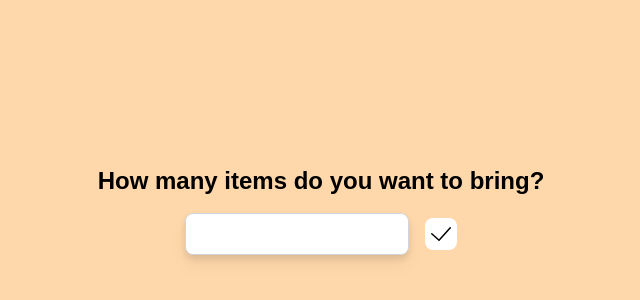
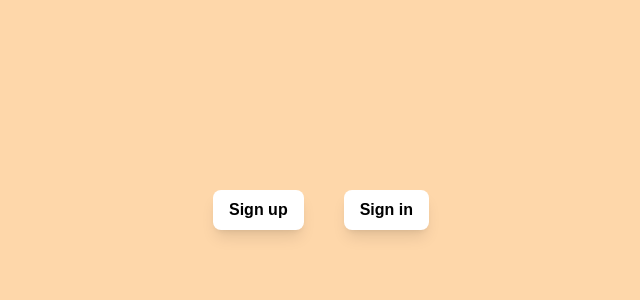
Before and after one commit to Farbubby/pick-em, a Next.js app: page / in a window 1280 px wide. Shown: the part 190-490 px from the top of the page, without its empty margins (319-959 px from the left). Built offline with nearby package versions, Linux system fonts and the light colour scheme.

Commit message:
Sign in and sign up page and logic

```diff
--- a/package.json
+++ b/package.json
@@ -16,6 +16,7 @@
     "@radix-ui/react-slot": "^1.1.1",
     "@supabase/supabase-js": "^2.47.10",
     "@tanstack/react-query": "^5.62.16",
+    "argon2": "^0.41.1",
     "class-variance-authority": "^0.7.1",
     "clsx": "^2.1.1",
     "lucide-react": "^0.469.0",
--- /dev/null
+++ b/src/app/api/sign-in/route.ts
@@ -0,0 +1,83 @@
+import { z } from "zod";
+import { NextRequest, NextResponse } from "next/server";
+import { cookies } from "next/headers";
+import { supabase } from "@/lib/supabase";
+import argon2 from "argon2";
+
+const schema = z.object({
+  email: z.string().email().min(1, "This field is empty"),
+  password: z.string().min(1, "This field is empty"),
+});
+
+export async function POST(req: NextRequest) {
+  const body = (await req.json()) as {
+    data: { [key: string]: string };
+  };
+
+  const { data } = body;
+
+  const input = schema.safeParse(data);
+
+  if (!input.success) {
+    const error = input.error.flatten();
+    console.log(error);
+
+    return NextResponse.json({
+      status: 400,
+      result: {
+        error: {
+          fieldError: {
+            email: error.fieldErrors.email?.[0],
+            password: error.fieldErrors.password?.[0],
+          },
+        },
+      },
+    });
+  }
+
+  const { email, password } = data;
+
+  const user = await supabase.from("user").select("*").eq("email", email);
+
+  if (user.data?.length === 0) {
+    return NextResponse.json({
+      status: 400,
+      result: {
+        error: {
+          server: "Email or password is incorrect",
+        },
+      },
+    });
+  }
+
+  const samePassword = await argon2.verify(user.data?.[0].password, password);
+
+  if (!samePassword) {
+    return NextResponse.json({
+      status: 400,
+      result: {
+        error: {
+          server: "Email or password is incorrect",
+        },
+      },
+    });
+  }
+
+  const token = crypto.getRandomValues(new Uint8Array(16)).join("");
+
+  await supabase
+    .from("user")
+    .update({
+      token,
+    })
+    .eq("email", email);
+
+  (await cookies()).set("user-token", token);
+
+  return NextResponse.json({
+    status: 200,
+    result: {
+      success: "Sign in successful",
+    },
+  });
+}
--- /dev/null
+++ b/src/app/api/sign-up/route.ts
@@ -0,0 +1,59 @@
+import { z } from "zod";
+import { NextRequest, NextResponse } from "next/server";
+import { cookies } from "next/headers";
+import { supabase } from "@/lib/supabase";
+import argon2 from "argon2";
+
+const schema = z.object({
+  email: z.string().email().min(1, "This field is empty"),
+  password: z.string().min(1, "This field is empty"),
+});
+
+export async function POST(req: NextRequest) {
+  const body = (await req.json()) as {
+    data: { [key: string]: string };
+  };
+
+  const { data } = body;
+
+  const input = schema.safeParse(data);
+
+  if (!input.success) {
+    const error = input.error.flatten();
+    console.log(error);
+
+    return NextResponse.json({
+      status: 400,
+      result: {
+        error: {
+          fieldError: {
+            email: error.fieldErrors.email?.[0],
+            password: error.fieldErrors.password?.[0],
+          },
+        },
+      },
+    });
+  }
+
+  const { email, password } = data;
+
+  const token = crypto.getRandomValues(new Uint8Array(16)).join("");
+  const hashedPassword = await argon2.hash(password);
+
+  await supabase.from("user").insert([
+    {
+      email,
+      password: hashedPassword,
+      token,
+    },
+  ]);
+
+  (await cookies()).set("user-token", token);
+
+  return NextResponse.json({
+    status: 200,
+    result: {
+      success: "Sign up successful",
+    },
+  });
+}
--- a/src/app/page.tsx
+++ b/src/app/page.tsx
@@ -1,200 +1,188 @@
 "use client";
 
+import { Button } from "@/components/ui/button";
+import { Input } from "@/components/ui/input";
+import { Label } from "@/components/ui/label";
 import {
   Dialog,
-  DialogTrigger,
   DialogContent,
+  DialogDescription,
+  DialogFooter,
   DialogHeader,
   DialogTitle,
-  DialogDescription,
-  DialogFooter,
+  DialogTrigger,
 } from "@/components/ui/dialog";
-import { Button } from "@/components/ui/button";
-import { Label } from "@/components/ui/label";
-import { Input } from "@/components/ui/input";
-import { useState } from "react";
+import { useMutation } from "@tanstack/react-query";
 
 export default function Home() {
-  const [submitted, setSubmitted] = useState(false);
-  const [itemCount, setItemCount] = useState("");
-  const [error, setError] = useState("");
-  const [formError, setFormError] = useState("");
-  const [link, setLink] = useState("");
-
-  const handleSubmit = async (formData: FormData) => {
+  const signUp = useMutation({
+    mutationKey: ["sign-up"],
+    mutationFn: async (formData: FormData) => {
       const data = Object.fromEntries(formData.entries());
-
-    const res = await fetch("/api/item-list", {
+      const res = await fetch("/api/sign-up", {
         method: "POST",
         body: JSON.stringify({
           data,
         }),
       });
+      return (await res.json()) as {
+        status: number;
+        result: {
+          error?: {
+            fieldError?: { email?: string; password?: string };
+          };
+          success?: string;
+        };
+      };
+    },
+  });
 
-    const response = (await res.json()) as {
+  const signIn = useMutation({
+    mutationKey: ["sign-in"],
+    mutationFn: async (formData: FormData) => {
+      const data = Object.fromEntries(formData.entries());
+      const res = await fetch("/api/sign-in", {
+        method: "POST",
+        body: JSON.stringify({
+          data,
+        }),
+      });
+      return (await res.json()) as {
         status: number;
-      result: { error?: string; link?: string; success?: string };
+        result: {
+          error?: {
+            fieldError?: { email?: string; password?: string };
+            server?: string;
           };
+          success?: string;
+        };
+      };
+    },
+  });
 
-    if (response.result.error) {
-      setFormError(response.result.error);
-      setLink("");
-      return;
+  if (signUp.data?.result.success) {
+    console.log("Sign up successful");
   }
 
-    if (response.result.link) {
-      setLink(response.result.link);
+  if (signIn.data?.result.success) {
+    console.log("Sign in successful");
   }
 
-    setFormError("");
-  };
-
   return (
-    <div className="h-screen flex flex-col items-center justify-center">
-      <div className="flex flex-col items-center gap-4 px-4">
-        <div className="text-2xl font-bold text-center">
-          How many items do you want to bring?
+    <>
+      <div className="h-screen flex flex-row items-center justify-center gap-10">
+        <Dialog>
+          <DialogTrigger>
+            <div className="bg-white px-4 py-2 rounded-lg font-bold hover:bg-accent shadow-lg">
+              Sign up
             </div>
-        <form
-          className="flex flex-row gap-4 w-full justify-center items-center"
-          noValidate
-          onSubmit={(e) => {
-            e.preventDefault();
-
-            if (!itemCount || isNaN(parseInt(itemCount))) {
-              setError("Please enter a valid number.");
-              setSubmitted(false);
-              return;
-            }
-
-            if (parseInt(itemCount) <= 0 || parseInt(itemCount) > 100) {
-              setError(
-                "Please enter a valid number greater than 0 and less than 100."
-              );
-              setSubmitted(false);
-              return;
-            }
-
-            setError("");
-            setSubmitted(true);
-          }}>
-          <input
-            type="number"
-            name="itemCount"
-            id="itemCount"
-            className="rounded-lg p-2 border border-gray-300 drop-shadow-lg w-1/2"
-            onChange={(e) => {
-              setItemCount(e.target.value);
-              setSubmitted(false);
-              setError("");
-              setFormError("");
-              setLink("");
-            }}
-          />
-          <button
-            type="submit"
-            className="rounded-lg bg-white hover:bg-black duration-150">
-            <svg
-              className="h-8 fill-black hover:fill-white p-1 duration-150"
-              clipRule="evenodd"
-              fillRule="evenodd"
-              strokeLinejoin="round"
-              strokeMiterlimit="2"
-              viewBox="0 0 24 24"
-              xmlns="http://www.w3.org/2000/svg">
-              <path
-                d="m2.25 12.321 7.27 6.491c.143.127.321.19.499.19.206 0 .41-.084.559-.249l11.23-12.501c.129-.143.192-.321.192-.5 0-.419-.338-.75-.749-.75-.206 0-.411.084-.559.249l-10.731 11.945-6.711-5.994c-.144-.127-.322-.19-.5-.19-.417 0-.75.336-.75.749 0 .206.084.412.25.56"
-                fillRule="nonzero"
-              />
-            </svg>
-          </button>
-        </form>
-        {error && <div className="text-red-400 font-bold">{error}</div>}
-        {submitted && (
-          <Dialog>
-            <DialogTrigger asChild>
-              <Button variant="outline" className="drop-shadow-lg">
-                List your items
-              </Button>
           </DialogTrigger>
-            <DialogContent className="sm:max-w-[450px] max-w-[325px]">
+          <DialogContent>
             <DialogHeader>
-                <DialogTitle>Items</DialogTitle>
+              <DialogTitle>Sign up</DialogTitle>
               <DialogDescription>
-                  Provide the name and quantity for each item you want to bring.
+                Create a new account to get started.
               </DialogDescription>
             </DialogHeader>
             <form
-                className="flex flex-col gap-4 overflow-y-scroll h-96"
-                noValidate
+              className="space-y-4"
               onSubmit={(e) => {
                 e.preventDefault();
-                  const formData = new FormData(e.target as HTMLFormElement);
-                  handleSubmit(formData);
+                signUp.mutate(new FormData(e.target as HTMLFormElement));
               }}>
-                {Array.from({ length: parseInt(itemCount) }, (_, i) => (
-                  <div key={i} className="flex flex-row gap-10 items-center">
-                    <div className="font-bold">{i + 1}.</div>
-                    <div className="w-full flex flex-row gap-5">
-                      <div className="flex flex-col gap-2">
-                        <Label>Item</Label>
-                        <Input
-                          id={`item-${i}`}
-                          name={`item-${i}`}
-                          type="text"
-                          placeholder="Name"
-                          onChange={() => {
-                            setFormError("");
-                            setLink("");
-                          }}
-                        />
-                      </div>
-                      <div className="flex flex-col gap-2">
-                        <Label>Amount</Label>
-                        <Input
-                          id={`amount-${i}`}
-                          name={`amount-${i}`}
-                          type="text"
-                          placeholder="10"
-                          onChange={() => {
-                            setFormError("");
-                            setLink("");
-                          }}
-                        />
-                      </div>
-                    </div>
-                  </div>
-                ))}
-                {formError && (
-                  <div className="text-red-400 font-bold text-center">
-                    {formError}
+              <div className="space-y-2">
+                <Label htmlFor="email">Email</Label>
+                <Input id="email" name="email" type="text" />
+                {signUp.data?.result.error?.fieldError?.email && (
+                  <div className="text-sm text-red-500">
+                    {signUp.data.result.error.fieldError.email}
                   </div>
                 )}
-                {link && (
-                  <>
-                    <div className="font-bold text-center">
-                      Click this{" "}
-                      <a
-                        href={link}
-                        target="_blank"
-                        rel="noreferrer"
-                        className="text-green-400">
-                        {"link"}
-                      </a>
-                      <div className="text-black font-bold text-center">
-                        Share this link with your friends!
               </div>
+              <div className="space-y-2">
+                <Label htmlFor="password">Password</Label>
+                <Input id="password" name="password" type="text" />
+                {signUp.data?.result.error?.fieldError?.password && (
+                  <div className="text-sm text-red-500">
+                    {signUp.data.result.error.fieldError.password}
                   </div>
-                  </>
+                )}
+              </div>
+              {signUp.data?.result.success && (
+                <div className="text-sm text-green-500">
+                  {signUp.data.result.success}
+                </div>
               )}
               <DialogFooter>
-                  <Button type="submit">Submit</Button>
+                <Button
+                  type="submit"
+                  className="w-full"
+                  disabled={signUp.isPending}>
+                  {signUp.isPending ? "Signing up..." : "Sign Up"}
+                </Button>
               </DialogFooter>
             </form>
           </DialogContent>
         </Dialog>
+        <Dialog>
+          <DialogTrigger>
+            <div className="bg-white px-4 py-2 rounded-lg font-bold hover:bg-accent shadow-lg">
+              Sign in
+            </div>
+          </DialogTrigger>
+          <DialogContent>
+            <DialogHeader>
+              <DialogTitle>Sign in</DialogTitle>
+              <DialogDescription>
+                Sign in to your account to continue.
+              </DialogDescription>
+            </DialogHeader>
+            <form
+              className="space-y-4"
+              onSubmit={(e) => {
+                e.preventDefault();
+                signIn.mutate(new FormData(e.target as HTMLFormElement));
+              }}>
+              <div className="space-y-2">
+                <Label htmlFor="email">Email</Label>
+                <Input id="email" name="email" type="email" />
+                {signIn.data?.result.error?.fieldError?.email && (
+                  <div className="text-sm text-red-500">
+                    {signIn.data.result.error.fieldError.email}
+                  </div>
                 )}
               </div>
+              <div className="space-y-2">
+                <Label htmlFor="password">Password</Label>
+                <Input id="password" name="password" type="password" />
+                {signIn.data?.result.error?.fieldError?.password && (
+                  <div className="text-sm text-red-500">
+                    {signIn.data.result.error.fieldError.password}
                   </div>
+                )}
+              </div>
+              {signIn.data?.result.error?.server && (
+                <div className="text-sm text-red-500">
+                  {signIn.data.result.error.server}
+                </div>
+              )}
+              {signIn.data?.result.success && (
+                <div className="text-sm text-green-500">
+                  {signIn.data.result.success}
+                </div>
+              )}
+              <DialogFooter>
+                <Button
+                  type="submit"
+                  className="w-full"
+                  disabled={signIn.isPending}>
+                  {signUp.isPending ? "Signing in..." : "Sign In"}
+                </Button>
+              </DialogFooter>
+            </form>
+          </DialogContent>
+        </Dialog>
+      </div>
+    </>
   );
 }
```
Also changed, not shown: 1 other file (tests, documents, lock files or other folders). Lines whose indentation alone changed are shown as unchanged.
